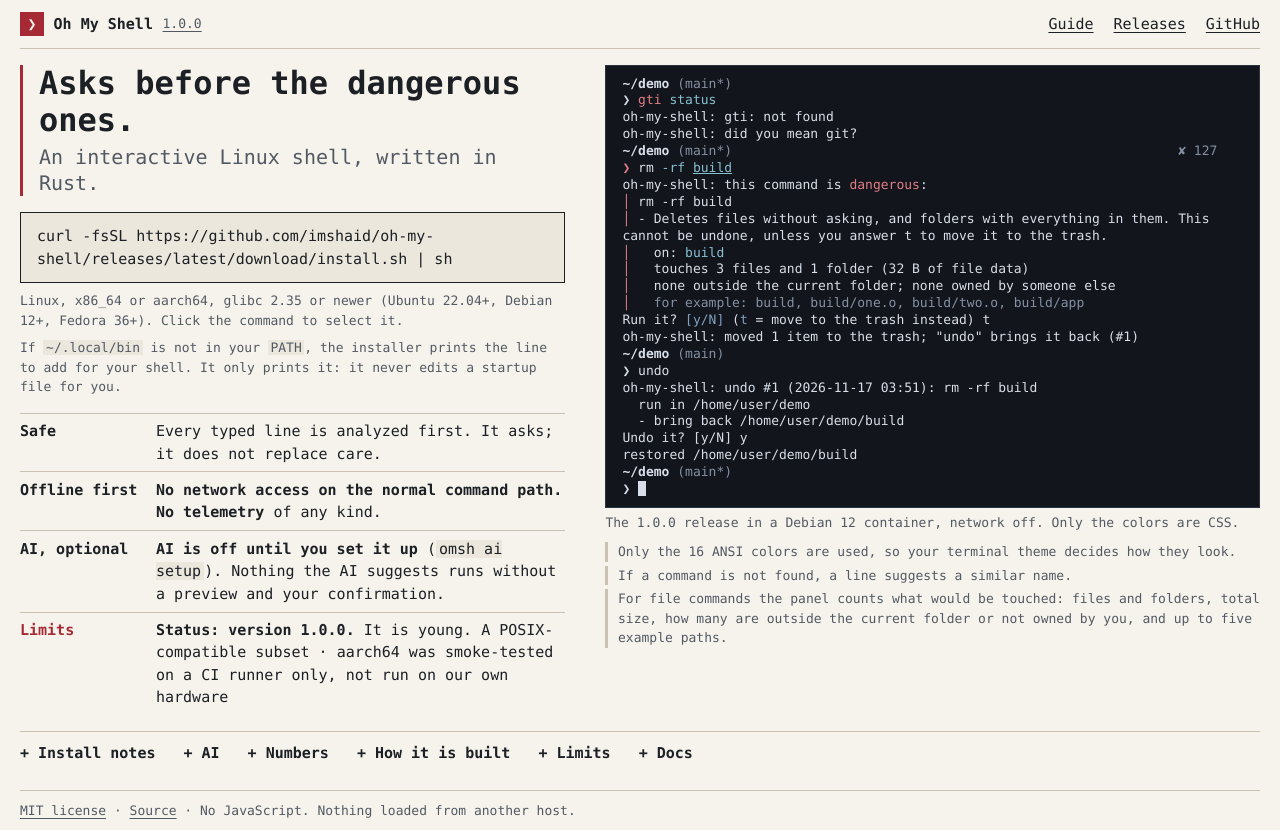
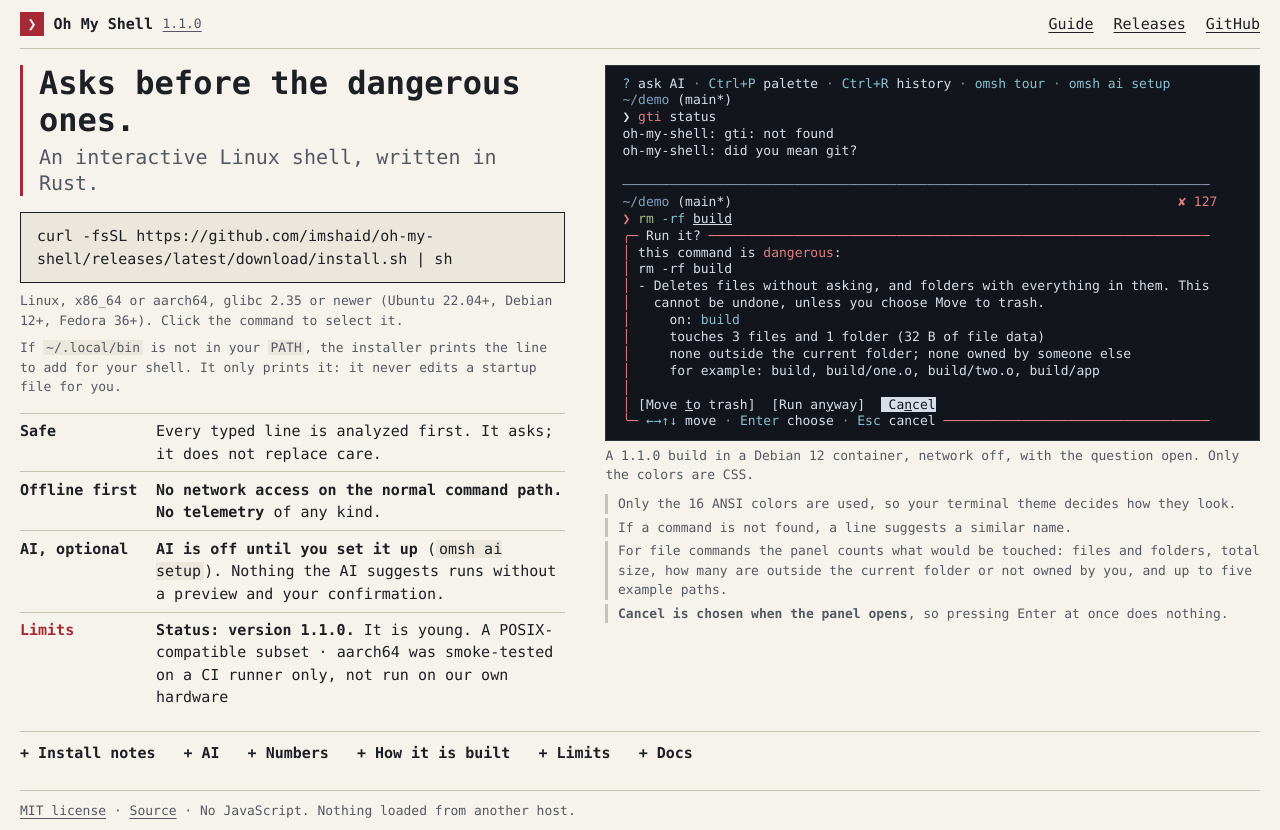
Before and after one commit to imshaid/oh-my-shell, a plain HTML site: page docs/index.html in a window 1280 px wide. Drawn offline with Linux system fonts and the light colour scheme.

Commit message:
chore: version 1.1.0 (U7): changelog, docs, website, numbers
- Version 1.1.0 in Cargo.toml and Cargo.lock (version strings only).
- CHANGELOG.md (new), linked from the README and from the release notes text of
  release.yml; it is checked by the docs guard tests like the other pages.
- README, user guide and command reference: the "dim" wording that no longer
  matched (the hint bar, the explain hint, the update line, unavailable job
  actions), the new `muted` and `dim` tokens, and a Known limitations list that
  says exactly what was not tested (the plan and pause panels with a real AI
  key, the panels in tmux and over ssh) and what is not done (`undo 3` and
  `cmd | ? q` in text, no `omsh changelog`, no live progress in a plan step).
- design.md: "The screen" rewritten for the omsh-ui layers; panel snapshot and
  no-RGB rows in the testing table; line counts recounted; a local 1.1.0
  against 1.0.0 table (median of three rounds, release builds, one machine).
- report.md: four rows for the new OS mechanisms, local test and performance
  results (labelled as not CI), a timeline row.
- UI_UPGRADE.md: a status block with each place the result differs from the spec.
- Website: version, a new real capture of a 1.1.0 build (spaced prompt, hint
  bar, the Run it? panel open, tmux, network off, 76 and 48 columns), a fourth
  note, CSS for green and reverse video.

Not run here: cargo deny, an aarch64 build, CI. Not pushed, not tagged.

Co-Authored-By: Claude Sonnet 5.5 <noreply@anthropic.com>

```diff
--- a/docs/index.html
+++ b/docs/index.html
@@ -21,12 +21,14 @@
   data-doc="FILE": the passage is copied word for word from that file of the repository.
   data-basis="FILE: sentence": the page's own short words, and the sentence of the docs they rest on.
   A test (crates/omsh-tests/tests/docs.rs) fails when page and docs differ.
-  The terminal block is the screen of the 1.0.0 release, read from a terminal; only its color
-  codes were turned into classes.
+  The terminal blocks are the screen of a 1.1.0 release build (the source of commit 620ae39 with the version
+  number changed), run in a Debian 12 container with the network off, in tmux, with the host's own libc;
+  `tmux capture-pane -e -p` was turned into rows by a script that only turns color codes into classes.
+  The Run it? panel is open when the screen was read, so the cursor is hidden and not drawn.
 -->
 <a class="skip" href="#main">Skip to content</a>
 <header>
-<p class="brand"><span class="mark" aria-hidden="true">❯</span> <strong>Oh My Shell</strong> <a id="version" href="https://github.com/imshaid/oh-my-shell/releases/tag/v1.0.0">1.0.0</a></p>
+<p class="brand"><span class="mark" aria-hidden="true">❯</span> <strong>Oh My Shell</strong> <a id="version" href="https://github.com/imshaid/oh-my-shell/releases/tag/v1.1.0">1.1.0</a></p>
 <nav aria-label="Links">
 <a href="https://github.com/imshaid/oh-my-shell/blob/main/docs/user-guide.md">Guide</a>
 <a href="https://github.com/imshaid/oh-my-shell/releases">Releases</a>
@@ -49,71 +51,63 @@
 <section class="show" aria-label="A real session">
 <figure>
 <pre id="scene-wide" class="term" tabindex="0" role="region" aria-label="Terminal session">
-<span class="l" data-l="1"><span class="b">~/demo</span> <span class="d">(main*)</span></span>
-<span class="l" data-l="2">❯ <span class="c1">gti</span> <span class="c6">status</span></span>
-<span class="l" data-l="3">oh-my-shell: gti: not found</span>
-<span class="l" data-l="4">oh-my-shell: did you mean git?</span>
-<span class="l" data-l="5"><span class="b">~/demo</span> <span class="d">(main*)</span>                                                         <span class="d">✘ 127</span></span>
-<span class="l" data-l="6"><span class="c1">❯ </span>rm <span class="c6">-rf</span> <span class="c6 u">build</span></span>
-<span class="l" data-l="7">oh-my-shell: this command is <span class="c1">dangerous</span>:</span>
-<span class="l" data-l="8"><span class="c1">│</span> rm -rf build</span>
-<span class="l" data-l="9"><span class="c1">│</span> - Deletes files without asking, and folders with everything in them. This</span>
-<span class="l" data-l="10">cannot be undone, unless you answer t to move it to the trash.</span>
-<span class="l" data-l="11"><span class="c1">│</span>   on: <span class="c6">build</span></span>
-<span class="l" data-l="12"><span class="c1">│</span>   touches 3 files and 1 folder (32 B of file data)</span>
-<span class="l" data-l="13"><span class="c1">│</span>   none outside the current folder; none owned by someone else</span>
-<span class="l" data-l="14"><span class="c1">│</span>   <span class="c8 d">for example: build, build/one.o, build/two.o, build/app</span></span>
-<span class="l" data-l="15">Run it? <span class="c4">[y/N]</span> (<span class="c4">t</span> = move to the trash instead) t</span>
-<span class="l" data-l="16">oh-my-shell: moved 1 item to the trash; "undo" brings it back (#1)</span>
-<span class="l" data-l="17"><span class="b">~/demo</span> <span class="d">(main)</span></span>
-<span class="l" data-l="18">❯ undo</span>
-<span class="l" data-l="19">oh-my-shell: undo #1 (2026-11-17 03:51): rm -rf build</span>
-<span class="l" data-l="20">  run in /home/user/demo</span>
-<span class="l" data-l="21">  - bring back /home/user/demo/build</span>
-<span class="l" data-l="22">Undo it? [y/N] y</span>
-<span class="l" data-l="23">restored /home/user/demo/build</span>
-<span class="l" data-l="24"><span class="b">~/demo</span> <span class="d">(main*)</span></span>
-<span class="l" data-l="25">❯ <span class="cur"> </span></span>
+<span class="l" data-l="1"><span class="c6">?</span> ask AI<span class="d"> · </span><span class="c6">Ctrl+P</span> palette<span class="d"> · </span><span class="c6">Ctrl+R</span> history<span class="d"> · </span><span class="c6">omsh tour</span><span class="d"> · </span><span class="c6">omsh ai setup</span></span>
+<span class="l" data-l="2"><span class="c4">~/demo</span> (main*)</span>
+<span class="l" data-l="3">❯ <span class="c1">gti</span> status</span>
+<span class="l" data-l="4">oh-my-shell: gti: not found</span>
+<span class="l" data-l="5">oh-my-shell: did you mean git?</span>
+<span class="l" data-l="6"></span>
+<span class="l" data-l="7"><span class="d">───────────────────────────────────────────────────────────────────────────</span></span>
+<span class="l" data-l="8"><span class="c4">~/demo</span> (main*)                                                         <span class="c1">✘ 127</span></span>
+<span class="l" data-l="9"><span class="c1">❯ </span><span class="c2">rm</span> <span class="c6">-rf</span> <span class="u">build</span></span>
+<span class="l" data-l="10"><span class="c1">╭─</span> Run it? <span class="c1">────────────────────────────────────────────────────────────────</span></span>
+<span class="l" data-l="11"><span class="c1">│</span> this command is <span class="c1">dangerous</span>:</span>
+<span class="l" data-l="12"><span class="c1">│</span> rm -rf build</span>
+<span class="l" data-l="13"><span class="c1">│</span> - Deletes files without asking, and folders with everything in them. This</span>
+<span class="l" data-l="14"><span class="c1">│</span>   cannot be undone, unless you choose Move to trash.</span>
+<span class="l" data-l="15"><span class="c1">│</span>     on: <span class="c6">build</span></span>
+<span class="l" data-l="16"><span class="c1">│</span>     touches 3 files and 1 folder (32 B of file data)</span>
+<span class="l" data-l="17"><span class="c1">│</span>     none outside the current folder; none owned by someone else</span>
+<span class="l" data-l="18"><span class="c1">│</span>     for example: build, build/one.o, build/two.o, build/app</span>
+<span class="l" data-l="19"><span class="c1">│</span></span>
+<span class="l" data-l="20"><span class="c1">│</span> [Move <span class="u">t</span>o trash]  [Run an<span class="u">y</span>way]  <span class="r"> Ca</span><span class="r u">n</span><span class="r">cel</span></span>
+<span class="l" data-l="21"><span class="c1">╰─</span> <span class="c6">←→↑↓</span> move<span class="d"> · </span><span class="c6">Enter</span> choose<span class="d"> · </span><span class="c6">Esc</span> cancel <span class="c1">──────────────────────────────────</span></span>
 </pre>
 <pre id="scene-narrow" class="term" tabindex="0" role="region" aria-label="Terminal session, narrow">
-<span class="l" data-l="1"><span class="b">~/demo</span> <span class="d">(main*)</span></span>
-<span class="l" data-l="2">❯ <span class="c1">gti</span> <span class="c6">status</span></span>
-<span class="l" data-l="3">oh-my-shell: gti: not found</span>
-<span class="l" data-l="4">oh-my-shell: did you mean git?</span>
-<span class="l" data-l="5"><span class="b">~/demo</span> <span class="d">(main*)</span>                             <span class="d">✘ 127</span></span>
-<span class="l" data-l="6"><span class="c1">❯ </span>rm <span class="c6">-rf</span> <span class="c6 u">build</span></span>
-<span class="l" data-l="7">oh-my-shell: this command is <span class="c1">dangerous</span>:</span>
-<span class="l" data-l="8"><span class="c1">│</span> rm -rf build</span>
-<span class="l" data-l="9"><span class="c1">│</span> - Deletes files without asking, and folders wi</span>
-<span class="l" data-l="10">th everything in them. This cannot be undone, un</span>
-<span class="l" data-l="11">less you answer t to move it to the trash.</span>
-<span class="l" data-l="12"><span class="c1">│</span>   on: <span class="c6">build</span></span>
-<span class="l" data-l="13"><span class="c1">│</span>   touches 3 files and 1 folder (32 B of file d</span>
-<span class="l" data-l="14">ata)</span>
-<span class="l" data-l="15"><span class="c1">│</span>   none outside the current folder; none owned</span>
-<span class="l" data-l="16">by someone else</span>
-<span class="l" data-l="17"><span class="c1">│</span>   <span class="c8 d">for example: build, build/one.o, build/two.o</span></span>
-<span class="l" data-l="18"><span class="c8 d">, build/app</span></span>
-<span class="l" data-l="19">Run it? <span class="c4">[y/N]</span> (<span class="c4">t</span> = move to the trash instead) t</span>
-<span class="l" data-l="20">oh-my-shell: moved 1 item to the trash; "undo" b</span>
-<span class="l" data-l="21">rings it back (#1)</span>
-<span class="l" data-l="22"><span class="b">~/demo</span> <span class="d">(main)</span></span>
-<span class="l" data-l="23">❯ undo</span>
-<span class="l" data-l="24">oh-my-shell: undo #1 (2026-11-17 03:51): rm -rf</span>
-<span class="l" data-l="25">build</span>
-<span class="l" data-l="26">  run in /home/user/demo</span>
-<span class="l" data-l="27">  - bring back /home/user/demo/build</span>
-<span class="l" data-l="28">Undo it? [y/N] y</span>
-<span class="l" data-l="29">restored /home/user/demo/build</span>
-<span class="l" data-l="30"><span class="b">~/demo</span> <span class="d">(main*)</span></span>
-<span class="l" data-l="31">❯ <span class="cur"> </span></span>
+<span class="l" data-l="1"><span class="c6">?</span> ask AI<span class="d"> · </span><span class="c6">Ctrl+P</span> palette<span class="d"> · </span><span class="c6">Ctrl+R</span> history<span class="d"> · </span><span class="c6">oms</span></span>
+<span class="l" data-l="2"><span class="c6">h tour</span><span class="d"> · </span><span class="c6">omsh ai setup</span></span>
+<span class="l" data-l="3"><span class="c4">~/demo</span> (main*)</span>
+<span class="l" data-l="4">❯ <span class="c1">gti</span> status</span>
+<span class="l" data-l="5">oh-my-shell: gti: not found</span>
+<span class="l" data-l="6">oh-my-shell: did you mean git?</span>
+<span class="l" data-l="7"></span>
+<span class="l" data-l="8"><span class="d">───────────────────────────────────────────────</span></span>
+<span class="l" data-l="9"><span class="c4">~/demo</span> (main*)                             <span class="c1">✘ 127</span></span>
+<span class="l" data-l="10"><span class="c1">❯ </span><span class="c2">rm</span> <span class="c6">-rf</span> <span class="u">build</span></span>
+<span class="l" data-l="11"><span class="c1">╭─</span> Run it? <span class="c1">────────────────────────────────────</span></span>
+<span class="l" data-l="12"><span class="c1">│</span> this command is <span class="c1">dangerous</span>:</span>
+<span class="l" data-l="13"><span class="c1">│</span> rm -rf build</span>
+<span class="l" data-l="14"><span class="c1">│</span> - Deletes files without asking, and folders</span>
+<span class="l" data-l="15"><span class="c1">│</span>   with everything in them. This cannot be</span>
+<span class="l" data-l="16"><span class="c1">│</span>   undone, unless you choose Move to trash.</span>
+<span class="l" data-l="17"><span class="c1">│</span>     on: <span class="c6">build</span></span>
+<span class="l" data-l="18"><span class="c1">│</span>     touches 3 files and 1 folder (32 B of</span>
+<span class="l" data-l="19"><span class="c1">│</span>     file data)</span>
+<span class="l" data-l="20"><span class="c1">│</span>     none outside the current folder; none</span>
+<span class="l" data-l="21"><span class="c1">│</span>     owned by someone else</span>
+<span class="l" data-l="22"><span class="c1">│</span>     for example: build, build/one.o,</span>
+<span class="l" data-l="23"><span class="c1">│</span>     build/two.o, build/app</span>
+<span class="l" data-l="24"><span class="c1">│</span></span>
+<span class="l" data-l="25"><span class="c1">│</span> [Move <span class="u">t</span>o trash]  [Run an<span class="u">y</span>way]  <span class="r"> Ca</span><span class="r u">n</span><span class="r">cel</span></span>
+<span class="l" data-l="26"><span class="c1">╰─</span> <span class="c6">←→↑↓</span> move<span class="d"> · </span><span class="c6">Enter</span> choose<span class="d"> · </span><span class="c6">Esc</span> cancel <span class="c1">──────</span></span>
 </pre>
-<figcaption>The 1.0.0 release in a Debian 12 container, network off. Only the colors are CSS.</figcaption>
+<figcaption>A 1.1.0 build in a Debian 12 container, network off, with the question open. Only the colors are CSS.</figcaption>
 </figure>
 <ul class="notes">
 <li class="n1" data-doc="docs/user-guide.md">Only the 16 ANSI colors are used, so your terminal theme decides how they look.</li>
 <li class="n2" data-doc="docs/user-guide.md">If a command is not found, a line suggests a similar name.</li>
 <li class="n3" data-doc="docs/user-guide.md">For file commands the panel counts what would be touched: files and folders, total size, how many are outside the current folder or not owned by you, and up to five example paths.</li>
+<li class="n4" data-doc="docs/user-guide.md"><strong>Cancel is chosen when the panel opens</strong>, so pressing Enter at once does nothing.</li>
 </ul>
 </section>
 
@@ -121,7 +115,7 @@
 <div><dt>Safe</dt><dd><span data-doc="README.md">Every typed line is analyzed first.</span> <span data-doc="docs/user-guide.md">It asks; it does not replace care.</span></dd></div>
 <div><dt>Offline first</dt><dd><span data-doc="README.md"><strong>No network access on the normal command path.</strong></span> <span data-doc="README.md"><strong>No telemetry</strong> of any kind.</span></dd></div>
 <div><dt>AI, optional</dt><dd><span data-doc="README.md"><strong>AI is off until you set it up</strong> (<code>omsh ai setup</code>).</span> <span data-doc="README.md">Nothing the AI suggests runs without a preview and your confirmation.</span></dd></div>
-<div id="limits-line"><dt>Limits</dt><dd><span data-doc="README.md"><strong>Status: version 1.0.0.</strong> It is young.</span> <span data-doc="README.md">A POSIX-compatible subset</span> · <span data-doc="docs/report.md">aarch64 was smoke-tested on a CI runner only, not run on our own hardware</span></dd></div>
+<div id="limits-line"><dt>Limits</dt><dd><span data-doc="README.md"><strong>Status: version 1.1.0.</strong> It is young.</span> <span data-doc="README.md">A POSIX-compatible subset</span> · <span data-doc="docs/report.md">aarch64 was smoke-tested on a CI runner only, not run on our own hardware</span></dd></div>
 </dl>
 
 <section class="panels" aria-label="Details">
@@ -186,7 +180,7 @@
 <div data-doc="docs/report.md"><dt>"No network on the normal path" is tested</dt><dd>Running the shell under <code>strace -f</code> and listing every <code>socket</code> and <code>connect</code></dd><dd class="src"><a href="https://github.com/imshaid/oh-my-shell/blob/main/crates/omsh-tests/tests/offline.rs">offline.rs</a></dd></div>
 <div data-doc="docs/report.md"><dt>Testing a terminal program</dt><dd>A pseudo-terminal pair (<code>openpty</code>) with the shell on the slave side</dd><dd class="src"><a href="https://github.com/imshaid/oh-my-shell/blob/main/crates/omsh-tests/src/session.rs">session.rs</a></dd></div>
 </dl>
-<p data-doc="docs/report.md">Eleven crates, about 107,600 lines of Rust</p>
+<p data-doc="docs/report.md">Eleven crates, about 131,200 lines of Rust</p>
 <p>Continuous integration: <span data-doc="docs/report.md">Format, Clippy with warnings as errors, tests (including the pseudo-terminal tests and an <code>ssh</code>/<code>scp</code> login-shell test), tests with the network off, a performance gate, and <code>cargo deny</code> for licenses.</span></p>
 <p data-doc="docs/user-guide.md">The test suite runs the same input through this shell and through <code>/bin/sh</code> (<code>dash</code> on Debian and Ubuntu) and compares the output and the exit status; in a few places it follows bash on purpose.</p>
 <p>The full table is in the <a href="https://github.com/imshaid/oh-my-shell/blob/main/docs/report.md#which-feature-uses-which-operating-system-concept">report</a>. The design page explains <a href="https://github.com/imshaid/oh-my-shell/blob/main/docs/design.md#processes-threads-and-the-fork-path">processes, threads and the fork path</a> and <a href="https://github.com/imshaid/oh-my-shell/blob/main/docs/design.md#the-terminal-and-signals">the terminal and signals</a>.</p>
--- a/docs/style.css
+++ b/docs/style.css
@@ -15,6 +15,7 @@
   --t-rule: #2b3340;
   --t-fg: #d8dee9;
   --t-red: #e27d86;
+  --t-green: #a3be8c;
   --t-yellow: #ebcb8b;
   --t-blue: #81a1c1;
   --t-cyan: #88c0d0;
@@ -273,6 +274,10 @@ figcaption,
   color: var(--t-red);
 }
 
+.term .c2 {
+  color: var(--t-green);
+}
+
 .term .c3 {
   color: var(--t-yellow);
 }
@@ -291,6 +296,12 @@ figcaption,
 
 .term .d {
   color: var(--t-dim);
+}
+
+/* Reverse video: the chosen button. */
+.term .r {
+  background: var(--t-fg);
+  color: var(--t-bg);
 }
 
 .term .cur {
@@ -331,17 +342,15 @@ figcaption {
 }
 
 /* Pointing at a note marks the rows of the screen it is about. */
-main:has(.n1:hover) #scene-wide [data-l="2"],
-main:has(.n2:hover) #scene-wide [data-l="3"],
+main:has(.n1:hover) #scene-wide [data-l="3"],
+main:has(.n1:hover) #scene-wide [data-l="9"],
 main:has(.n2:hover) #scene-wide [data-l="4"],
-main:has(.n3:hover) #scene-wide [data-l="7"],
-main:has(.n3:hover) #scene-wide [data-l="8"],
-main:has(.n3:hover) #scene-wide [data-l="9"],
-main:has(.n3:hover) #scene-wide [data-l="10"],
-main:has(.n3:hover) #scene-wide [data-l="11"],
-main:has(.n3:hover) #scene-wide [data-l="12"],
-main:has(.n3:hover) #scene-wide [data-l="13"],
-main:has(.n3:hover) #scene-wide [data-l="14"] {
+main:has(.n2:hover) #scene-wide [data-l="5"],
+main:has(.n3:hover) #scene-wide [data-l="15"],
+main:has(.n3:hover) #scene-wide [data-l="16"],
+main:has(.n3:hover) #scene-wide [data-l="17"],
+main:has(.n3:hover) #scene-wide [data-l="18"],
+main:has(.n4:hover) #scene-wide [data-l="20"] {
   background: var(--t-marked);
 }
 
@@ -561,6 +570,7 @@ footer {
     --t-rule: #999999;
     --t-fg: #111111;
     --t-red: #111111;
+    --t-green: #111111;
     --t-yellow: #111111;
     --t-blue: #111111;
     --t-cyan: #111111;
```
Also changed, not shown: 12 other files.
